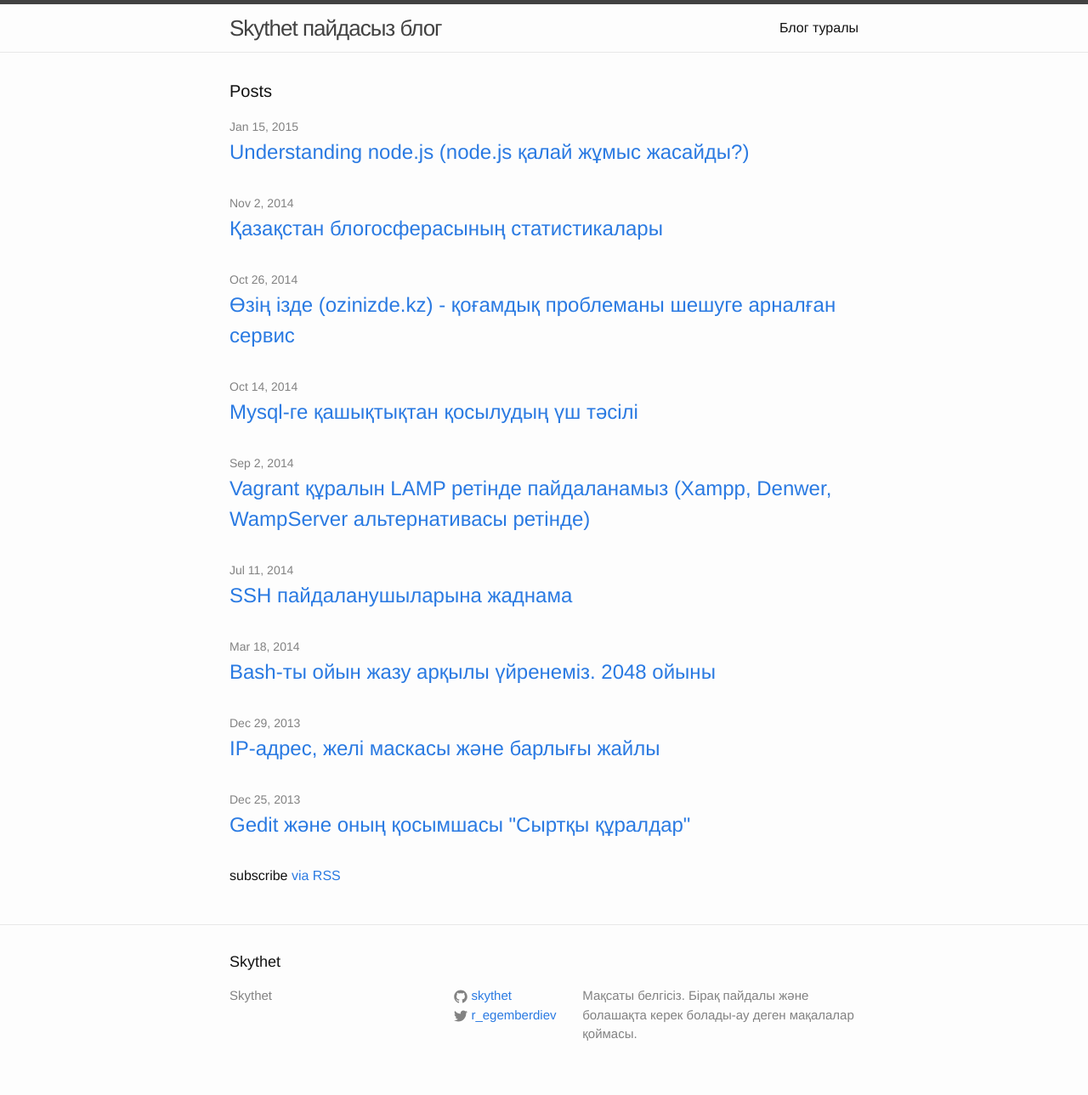
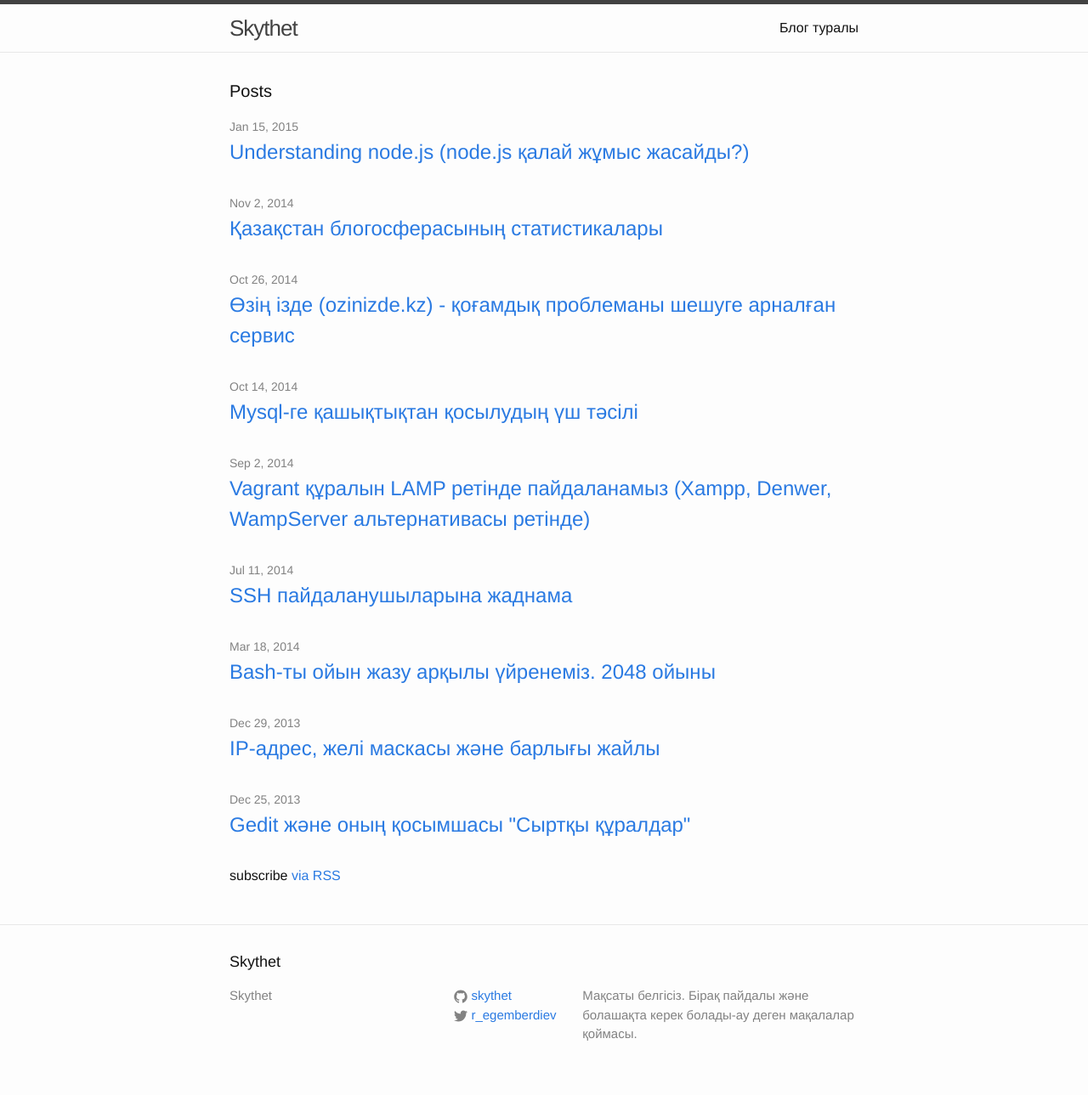
Before and after one commit to skythet/skythet.github.io, a Jekyll site: the page built from index.html, in a window 1280 px wide. Shown: the whole page at 85% size. Built offline with Jekyll 4.4.1, drawn with Linux system fonts in a browser that asks for light colours.

Commit message:
Update header.html

```diff
--- a/_includes/header.html
+++ b/_includes/header.html
@@ -2,7 +2,7 @@
 
   <div class="wrapper">
 
-    <a class="site-title" href="{{ site.baseurl }}/">{{ site.title }} <span>пайдасыз блог</span></a>
+    <a class="site-title" href="{{ site.baseurl }}/">{{ site.title }}</a>
 
     <nav class="site-nav">
       <a href="#" class="menu-icon">
```
